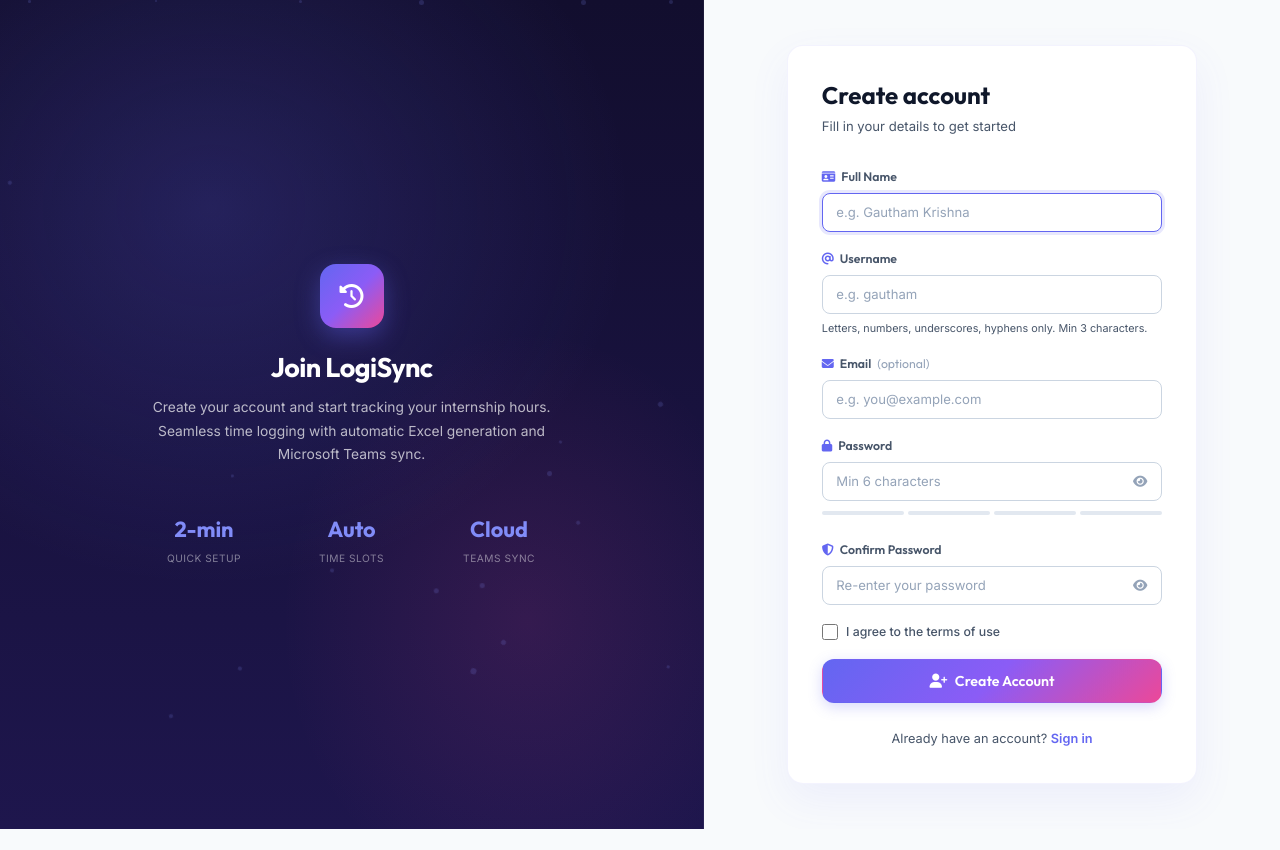
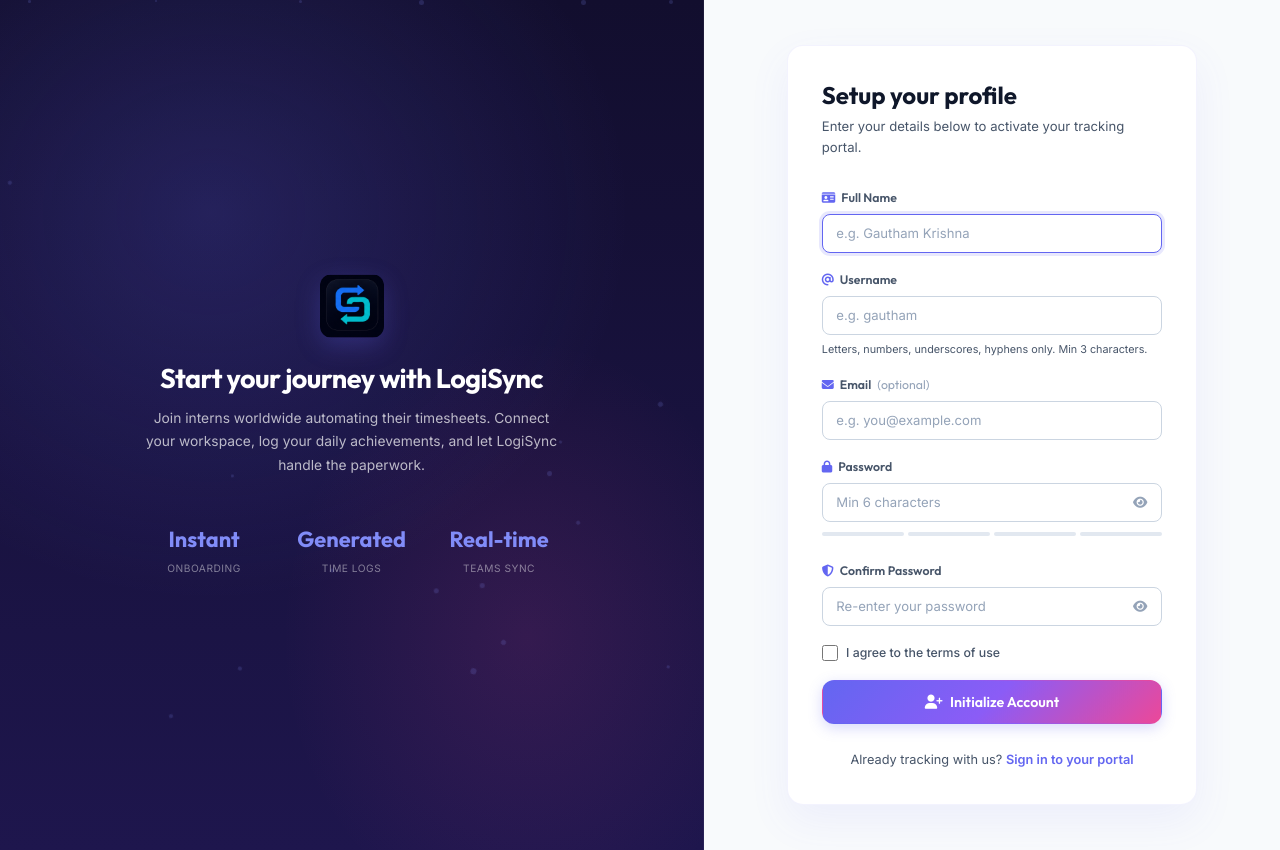
Before and after one commit to Gauthamkrishna121/LogiSync_, a Flask app: page /register in a window 1280 px wide. Before the commit the page ends 829 px from the top, so only its background shows below. Run offline with Flask 3, Linux system fonts and the light colour scheme.

Commit message:
added Logos and updated in the website

```diff
--- a/static/app.js
+++ b/static/app.js
@@ -389,7 +389,7 @@ document.addEventListener('DOMContentLoaded', () => {
             })
             .then(() => {
                 syncBtn.disabled = false;
-                syncBtn.innerHTML = '<i class="fa-solid fa-cloud-arrow-up"></i> Sync to Teams';
+                syncBtn.innerHTML = '<i class="fa-solid fa-cloud-arrow-up"></i> Sync & Publish';
                 showToast('Synced to daily log successfully!', 'success');
                 addActivity('Synced to Teams', `Week ${week_num}, Day ${day_num}`);
 
@@ -401,7 +401,7 @@ document.addEventListener('DOMContentLoaded', () => {
             })
             .catch(err => {
                 syncBtn.disabled = false;
-                syncBtn.innerHTML = '<i class="fa-solid fa-cloud-arrow-up"></i> Sync to Teams';
+                syncBtn.innerHTML = '<i class="fa-solid fa-cloud-arrow-up"></i> Sync & Publish';
                 showToast(err.message, 'error');
             });
         });
--- a/templates/admin.html
+++ b/templates/admin.html
@@ -17,12 +17,12 @@
         <!-- ═══ Sidebar ═══ -->
         <aside class="sidebar" id="sidebar">
             <div class="sidebar-header">
-                <div class="sidebar-logo">
-                    <i class="fa-solid fa-clock-rotate-left"></i>
+                <div class="sidebar-logo" style="background: transparent; box-shadow: none;">
+                    <img src="/static/logo.png" alt="LogiSync Logo" style="width: 100%; height: 100%; object-fit: contain; border-radius: 8px;">
                 </div>
                 <div class="sidebar-brand">
                     <h1>LogiSync</h1>
-                    <span>Coordinator Portal</span>
+                    <span>Control Center</span>
                 </div>
             </div>
 
--- a/templates/register.html
+++ b/templates/register.html
@@ -18,22 +18,22 @@
         <div class="auth-showcase">
             <div class="auth-particles" id="particles"></div>
             <div class="showcase-content">
-                <div class="showcase-logo">
-                    <i class="fa-solid fa-clock-rotate-left"></i>
+                <div class="showcase-logo" style="background: transparent; box-shadow: none;">
+                    <img src="/static/logo.png" alt="LogiSync Logo" style="width: 100%; height: 100%; object-fit: contain; border-radius: 12px; box-shadow: 0 8px 24px rgba(99, 102, 241, 0.25);">
                 </div>
-                <h2>Join LogiSync</h2>
-                <p>Create your account and start tracking your internship hours. Seamless time logging with automatic Excel generation and Microsoft Teams sync.</p>
+                <h2>Start your journey with LogiSync</h2>
+                <p>Join interns worldwide automating their timesheets. Connect your workspace, log your daily achievements, and let LogiSync handle the paperwork.</p>
                 <div class="showcase-stats">
                     <div class="stat-item">
-                        <div class="stat-value">2-min</div>
-                        <div class="stat-label">Quick Setup</div>
+                        <div class="stat-value">Instant</div>
+                        <div class="stat-label">Onboarding</div>
                     </div>
                     <div class="stat-item">
-                        <div class="stat-value">Auto</div>
-                        <div class="stat-label">Time Slots</div>
+                        <div class="stat-value">Generated</div>
+                        <div class="stat-label">Time Logs</div>
                     </div>
                     <div class="stat-item">
-                        <div class="stat-value">Cloud</div>
+                        <div class="stat-value">Real-time</div>
                         <div class="stat-label">Teams Sync</div>
                     </div>
                 </div>
@@ -44,8 +44,8 @@
         <div class="auth-form-panel">
             <div class="auth-form-container">
                 <div class="auth-form-header">
-                    <h2>Create account</h2>
-                    <p>Fill in your details to get started</p>
+                    <h2>Setup your profile</h2>
+                    <p>Enter your details below to activate your tracking portal.</p>
                 </div>
 
                 <form id="register-form" class="auth-form" novalidate>
@@ -145,12 +145,12 @@
                     </div>
 
                     <button type="submit" id="register-btn" class="btn btn-primary btn-block btn-lg">
-                        <i class="fa-solid fa-user-plus"></i> Create Account
+                        <i class="fa-solid fa-user-plus"></i> Initialize Account
                     </button>
                 </form>
 
                 <div class="auth-footer">
-                    <p>Already have an account? <a href="/login">Sign in</a></p>
+                    <p>Already tracking with us? <a href="/login">Sign in to your portal</a></p>
                 </div>
             </div>
         </div>
```
Also changed, not shown: templates/index.html (+14 -14 lines), templates/login.html (+13 -13 lines), static/logo.png (added), static/logo_dark_color.png (added), static/logo_dark_white.png (added), static/logo_light_color.png (added), static/logo_monochrome.png (added).
